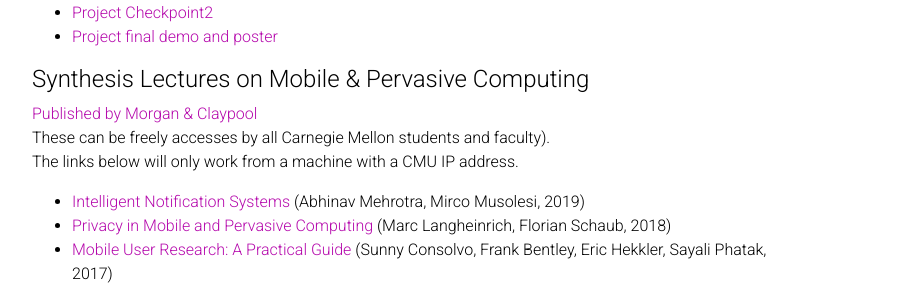
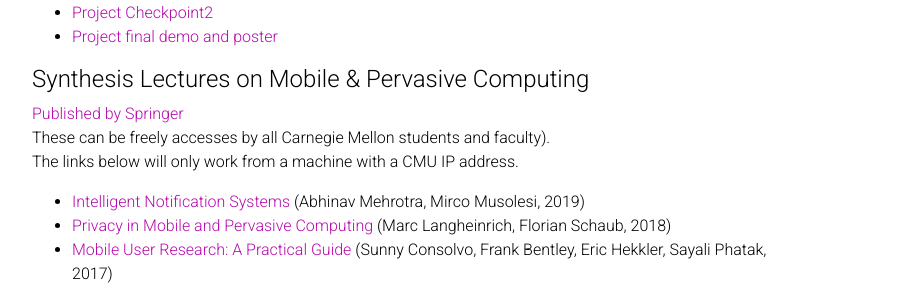
Before and after one commit to therealsatya/15821web, a Jekyll site: the page built from _pages/resources.md, in a window 1280 px wide and 1289 px high. Shown: the part 312-600 px from the top of the window, without its empty margins (223-1141 px from the left). Built offline with Jekyll 4.4.1, drawn with Linux system fonts in a browser that asks for light colours; nearby versions of some CDN libraries; a style sheet for code colours, icons or effects is not loaded.

Commit message:
Fixed links to Springer from Morgan Claypool

```diff
--- a/_pages/resources.md
+++ b/_pages/resources.md
@@ -18,24 +18,24 @@ Evaluation forms that will be used for grading
 
 #### Synthesis Lectures on Mobile & Pervasive Computing
 
-[Published by Morgan & Claypool](http://www.morganclaypool.com/toc/mpc/1/1)<br>
+[Published by Springer](https://www.springer.com/series/16975/books)<br>
 These can be freely accesses by all Carnegie Mellon students and faculty).
 The links below will only work from a machine with a CMU IP address.
 
-* [Intelligent Notification Systems](https://www.morganclaypool.com/doi/pdf/10.2200/S00965ED1V01Y201911MPC014) (Abhinav Mehrotra, Mirco Musolesi, 2019)
-* [Privacy in Mobile and Pervasive Computing](https://www.morganclaypool.com/doi/pdf/10.2200/S00882ED1V01Y201810MPC013) (Marc Langheinrich, Florian Schaub, 2018)
-* [Mobile User Research: A Practical Guide](http://www.morganclaypool.com/doi/pdf/10.2200/S00763ED1V01Y201703MPC012) (Sunny Consolvo, Frank Bentley, Eric Hekkler, Sayali Phatak, 2017)
-* [Pervasive Displays: Understanding the Future of Digital Signage](http://www.morganclaypool.com/doi/pdf/10.2200/S00558ED1V01Y201312MPC011) (Nigel Davies, Sarah Clinch, Florian Alt, 2013)
-* [Cyber Foraging: Bridging Mobile and Cloud Computing via Opportunistic Offload](http://www.morganclaypool.com/doi/pdf/10.2200/S00447ED1V01Y201209MPC010) (Jason Flinn, 2012)
-* [Mobile Platforms and Development Environments](http://www.morganclaypool.com/doi/pdf/10.2200/S00404ED1V01Y201202MPC009) (Sumi Helal, Raja Bose, Wendong Li, 2011)
-* [Quality of Service in Wireless Networks Over Unlicensed Spectrum](http://www.morganclaypool.com/doi/pdf/10.2200/S00383ED1V01Y201109MPC008) (Klara Nahrstedt, 2011)
-* [The Landscape of Pervasive Computing Standards](http://www.morganclaypool.com/doi/pdf/10.2200/S00267ED1V01Y201004MPC007) (Sumi Helal, 2010)
-* [A Practical Guide to Testing Wireless Smartphone Applications](http://www.morganclaypool.com/doi/pdf/10.2200/S00219ED1V01Y200909MPC006) (Julian Harty, 2009)
-* [Location Systems: An Introduction to the Technology Behind Location Awareness](http://www.morganclaypool.com/doi/pdf/10.2200/S00115ED1V01Y200804MPC004) (Anthony LaMarca, Eyal de Lara, 2008)
-* [Replicated Data Management for Mobile Computing](http://www.morganclaypool.com/doi/pdf/10.2200/S00132ED1V01Y200807MPC005) (Douglas B. Terry, 2008)
-* [Application Design for Wearable Computing](http://www.morganclaypool.com/doi/pdf/10.2200/S00106ED1V01Y200801MPC003) (Dan Siewiorek, Asim Smailagic, Thad Starner, 2008)
-* [Controlling Energy Demand in Mobile Computing Systems](https://www.morganclaypool.com/doi/abs/10.2200/S00089ED1V01Y200704MPC002) (Carla Schlatter Ellis, 2007)
-* [RFID Explained: A Primer on Radio Frequency Identification Technologies](http://www.morganclaypool.com/doi/pdf/10.2200/S00040ED1V01Y200602MPC001) (Roy Want, 2006)
+* [Intelligent Notification Systems](https://www.springer.com/book/9783031013591) (Abhinav Mehrotra, Mirco Musolesi, 2019)
+* [Privacy in Mobile and Pervasive Computing](https://www.springer.com/book/9783031013584) (Marc Langheinrich, Florian Schaub, 2018)
+* [Mobile User Research: A Practical Guide](https://www.springer.com/book/9783031013577) (Sunny Consolvo, Frank Bentley, Eric Hekkler, Sayali Phatak, 2017)
+* [Pervasive Displays: Understanding the Future of Digital Signage](https://www.springer.com/book/9783031013560) (Nigel Davies, Sarah Clinch, Florian Alt, 2013)
+* [Cyber Foraging: Bridging Mobile and Cloud Computing via Opportunistic Offload](https://www.springer.com/book/9783031013539) (Jason Flinn, 2012)
+* [Mobile Platforms and Development Environments](https://www.springer.com/book/9783031013553) (Sumi Helal, Raja Bose, Wendong Li, 2011)
+* [Quality of Service in Wireless Networks Over Unlicensed Spectrum](https://www.springer.com/book/9783031013546) (Klara Nahrstedt, 2011)
+* [The Landscape of Pervasive Computing Standards](https://www.springer.com/book/9783031013522) (Sumi Helal, 2010)
+* [A Practical Guide to Testing Wireless Smartphone Applications](https://www.springer.com/book/9783031013515) (Julian Harty, 2009)
+* [Location Systems: An Introduction to the Technology Behind Location Awareness](https://www.springer.com/book/9783031013508) (Anthony LaMarca, Eyal de Lara, 2008)
+* [Replicated Data Management for Mobile Computing](https://www.springer.com/book/9783031013492) (Douglas B. Terry, 2008)
+* [Application Design for Wearable Computing](https://www.springer.com/book/9783031013485) (Dan Siewiorek, Asim Smailagic, Thad Starner, 2008)
+* [Controlling Energy Demand in Mobile Computing Systems](https://www.springer.com/book/9783031013478) (Carla Schlatter Ellis, 2007)
+* [RFID Explained: A Primer on Radio Frequency Identification Technologies](https://www.springer.com/book/9783031013461) (Roy Want, 2006)
 
 
 #### Restricted Resources (*DO NOTE SHARE OR DISTRIBUTE*)
```
